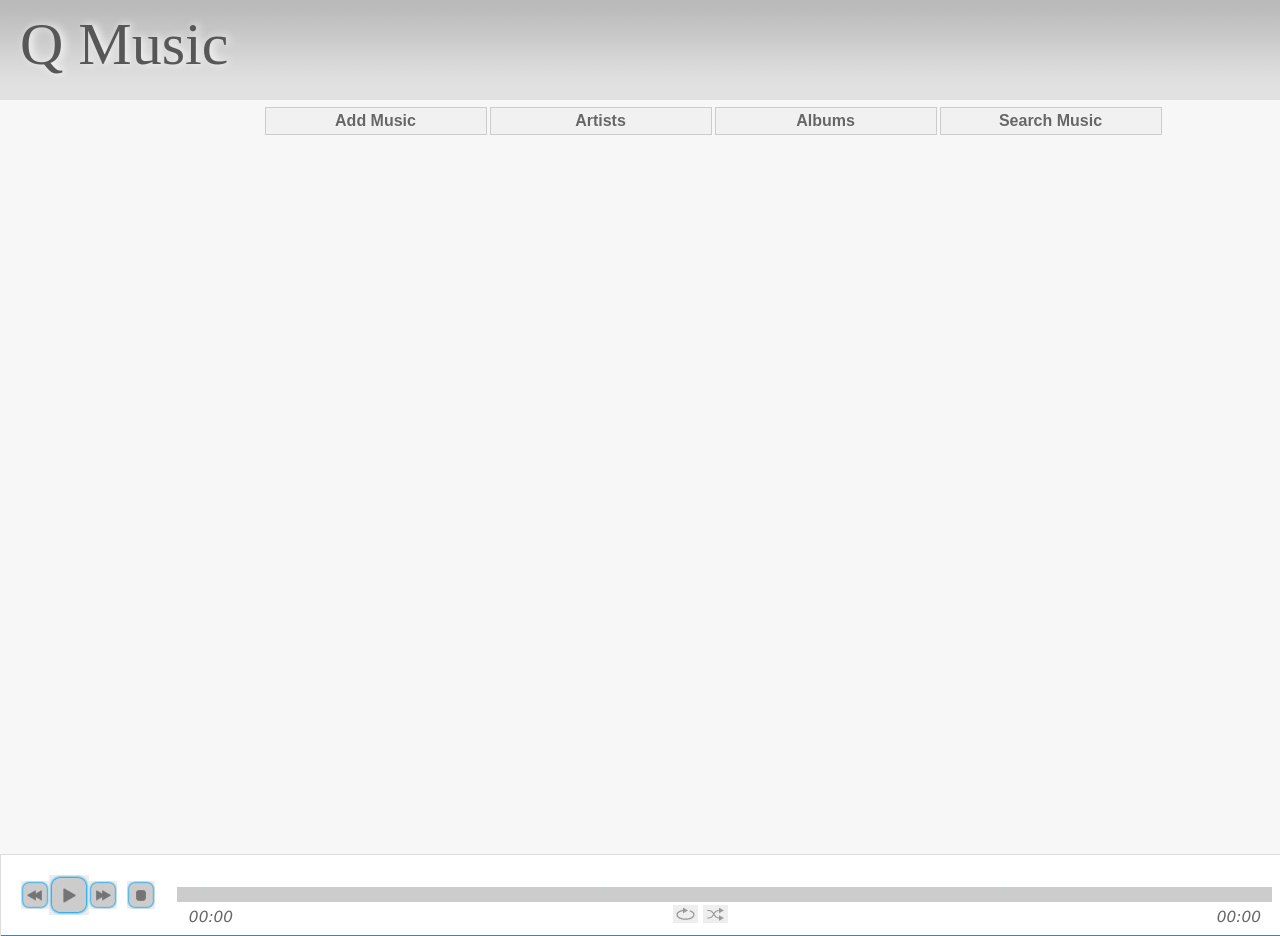
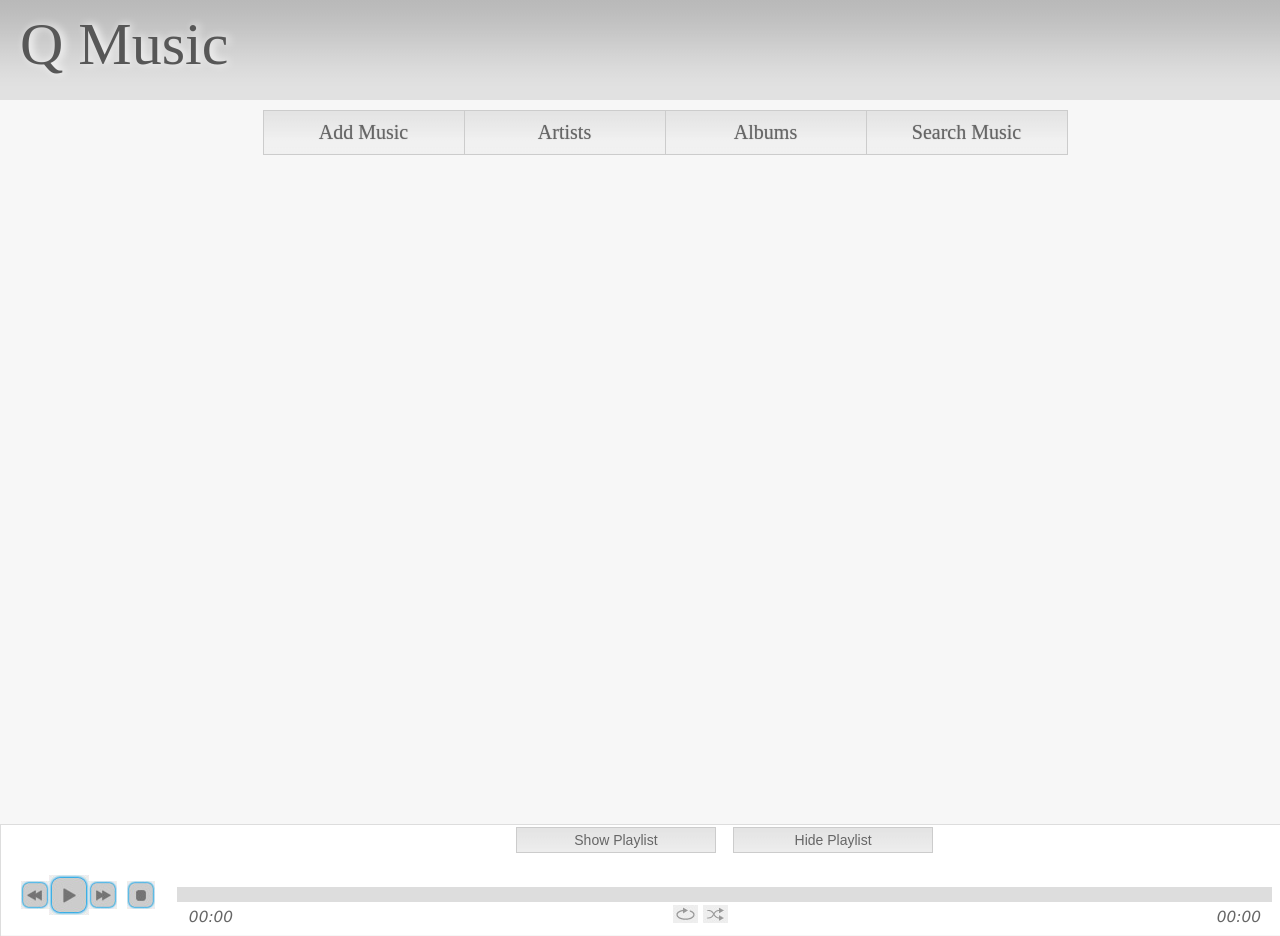
Before and after one commit to kdibaba/q-django-music-server, a Python web app: template templates/base.html in a window 1280 px wide; the page is wider, and only the part inside the window is pictured. Run offline with Jinja, Linux system fonts and the light colour scheme; the template is opened without the code that fills it, so the values that code supplies are empty; some web fonts are replaced.

Commit message:
MAD CHANGES..

```diff
--- a/music/models.py
+++ b/music/models.py
@@ -9,6 +9,9 @@ class Music_Album(models.Model):
     album       = models.CharField( max_length = 200 )
     folder      = models.CharField( max_length = 200 )
     letter      = models.CharField( max_length = 1 )
+    year        = models.IntegerField(null=True, blank=True)
+    song_count  = models.IntegerField(null=True, blank=True)
+    length      = models.CharField( max_length = 50, null=True, blank=True)
     album_art   = models.BooleanField( )
 
 class Music_Song(models.Model):
@@ -20,3 +23,4 @@ class Music_Song(models.Model):
     type        = models.CharField( max_length = 200 )
     path        = models.CharField( max_length = 400 )
     letter      = models.CharField( max_length = 1 )
+    rating      = models.IntegerField(null=True, blank=True)
--- a/static/css/base.css
+++ b/static/css/base.css
@@ -38,7 +38,7 @@ body {
 }
 
 #content {
-	padding-bottom: 100px;
+	padding-bottom: 130px;
 }
 
 .nav_header {
@@ -54,21 +54,21 @@ body {
 }
 
 .nav_button a {
-	background: none repeat scroll 0 0 #F1F1F1;
+	background: url('/static/images/main_menu_bg.jpg') white;
 	border: 1px solid #CCC;
-	color: #666;
+	color: #666666;
 	display: inline-block;
-	font: bold 16px arial,sans-serif;
-	margin: 7px 0;
-	padding: 4px 10px;
+	font-size: 20px;
+	margin: 10px -2px;
 	text-decoration: none;
 	text-align: center;
+	text-shadow: 0 0 1px #999999;
+	padding: 10px 0px;
 	width: 200px;
-	text-shadow: 0 0 1px white;
 }
 
 .nav_button a:hover {
-    border: 1px solid #848181;
+	text-shadow: 0 0 2px #777777;
     }
 
 .header_button {
@@ -146,18 +146,19 @@ body {
 #footer_wrapper {
 	bottom			: 0;
 	color			: #FFFFFF;
-    height			: 82px;
+    height			: 112px;
     width			: 100%;
     z-index			: 2;
     position		: fixed;
 }
 
 #footer {
-	bottom			: 0;
-	color			: #FFFFFF;
-    height			: 60px;
-    width			: 1440px;
-    margin-left		: auto ;
-    margin-right	: auto ;
-    text-align		: center;
+	bottom: 0;
+	color: white;
+	height: 112px;
+	width: 1440px;
+	margin-left: auto;
+	margin-right: auto;
+	text-align: center;
+	border: 1px solid #DDD;
 }
--- a/static/css/jplayer.blue.monday.css
+++ b/static/css/jplayer.blue.monday.css
@@ -26,7 +26,6 @@ div.jp-video {
 	font-family:Verdana, Arial, sans-serif;
 	line-height:1.6;
 	color: #666;
-	border:1px solid #DDDDDD;
 	background-color:#eee;
 	position:relative;
 }
@@ -365,7 +364,6 @@ div.jp-title,
 div.jp-playlist {
 	width:100%;
 	background-color:#ccc;
-	border-top:1px solid #009be3;
 }
 div.jp-type-single div.jp-title,
 div.jp-type-playlist div.jp-title,
@@ -377,7 +375,8 @@ div.jp-playlist ul {
 	list-style-type:none;
 	margin:0;
 	padding:0 20px;
-	font-size:.72em;
+	font-size:12px;
+	text-align: left;
 }
 
 div.jp-title li {
@@ -385,7 +384,7 @@ div.jp-title li {
 	font-weight:bold;
 }
 div.jp-playlist li {
-	padding:5px 0 4px 20px;
+	padding:2px 0 2px 20px;
 	border-bottom:1px solid #eee;
 }
 
@@ -396,7 +395,7 @@ div.jp-playlist li div {
 /* Note that the first-child (IE6) and last-child (IE6/7/8) selectors do not work on IE */
 
 div.jp-type-playlist div.jp-playlist li:last-child {
-	padding:5px 0 5px 20px;
+	padding:2px 0 2px 20px;;
 	border-bottom:none;
 }
 div.jp-type-playlist div.jp-playlist li.jp-playlist-current {
--- a/static/css/music.css
+++ b/static/css/music.css
@@ -18,13 +18,21 @@
 .album {
 	display: inline-block;
 	width: 167px;
+	font-size: 10px;
+	height	: 180px;
+}
+
+.album text {
+	color	: #999999;
 }
 
 .album h1 {
-	color: #999;
 	font-size: 11px;
+	font-weight	: normal;
 	overflow: hidden;
 	margin-right: 25px;
+	white-space: nowrap;
+	color	: #555555;
 }
 
 .current_album	{
@@ -33,7 +41,7 @@
 	float		: left;
 }
 #curr_album_img_div {
-	box-shadow: 0 0 20px #ddd
+	box-shadow: 0 0 10px #999999;
 }
 
 #img_div {
@@ -91,3 +99,38 @@
 #album tr:hover {
 	background	: #f7f7f7;
 }
+
+#playlist_button_wrapper {
+	margin: auto;
+	width: 1440px;
+	background: white;
+}
+
+#playlist_button {
+	background: url('/static/images/main_menu_bg.jpg') white;
+	border: 1px solid #cccccc;
+	padding: 4px;
+	width: 200px;
+	cursor: pointer;
+	color: #666666;
+	font-size: 14px;
+	margin	: 2px 6px;
+}
+
+#play_album_button {
+	background: url('/static/images/main_menu_bg.jpg') white;
+	border: 1px solid #cccccc;
+	padding: 4px;
+	width: 200px;
+	cursor: pointer;
+	color: #666666;
+	font-size: 14px;
+}
+
+#play_album_button:hover {
+	box-shadow: 0 0 2px #555555;
+}
+
+.artist_name {
+	cursor	: pointer;
+	}
--- a/static/javascript/music.js
+++ b/static/javascript/music.js
@@ -1,7 +1,8 @@
 // GLOBAL CONSTANTS
 
 CURRENT_ALBUM = ''
-
+PLAYLIST = ''
+NOW_PLAYING = false
 // AJAX CALLS
 function get_all_artists() {
 	$.get("/artists/", function(jsonArtists) {
@@ -18,7 +19,7 @@ function show_artists(jsonArtists) {
 	$('#artists').append('<ul>');
 	$.each(artists, function(i,item){
 		artist_count+=1;
-		$('#artists').append('<div onclick="get_albums_by_artist('+item.pk+')">' + item.fields.artist + ' </div>');
+		$('#artists').append('<div onclick="get_albums_by_artist('+item.pk+')"><text class="artist_name" >' + item.fields.artist + '</text></div>');
 	})
 	$('#artists').append('</ul>');
 	$('#artists').prepend('<p class="nav_header">' + artist_count + ' Artists</p>');
@@ -33,16 +34,25 @@ function get_all_albums() {
 function show_albums(jsonAlbums) {
 	var albums = jQuery.parseJSON(jsonAlbums);
 	var album_count = 0
+	var cover_count = 0;
+	var missing_cover_count = 0;
 
 	$('#content').replaceWith('<div id="content"></div>')
 	$('#content').append('<div id="albums"></div>');
 	$.each(albums, function(i,item){
 		album_count+=1;
-		$('#albums').append('<div class="album album_' + item.pk + '" onclick="get_album('+item.pk+')">' + '<h1>' + item.fields.album + '</h1>' + '</div>');
-		if (item.fields.album_art){$('.album_'+item.pk).append( '<div id="img_div"><img src="/static/music/'+ item.fields.letter +'/' + item.fields.folder + '/Folder.jpg' + '" /></div>' )}
-		else {$('.album_'+item.pk).append( '<div id="img_div"><img src="/static/images/default_album_art.jpg" /></div>' )}
+		$('#albums').append('<div class="album album_' + item.pk + '" onclick="get_album_show('+item.pk+')">' + '<h1 class="album_name">' + item.fields.album + '</h1>' + '</div>');
+		$('.album_' + item.pk).append('<text>' + item.fields.song_count + ' SONGS</text>')
+		if (item.fields.album_art){
+			//cover_count += 1;
+			$('.album_'+item.pk).prepend( '<div id="img_div"><img src="/static/music/'+ item.fields.letter +'/' + item.fields.folder + '/Folder.jpg' + '" /></div>' )}
+		else {
+			//missing_cover_count += 1
+			;$('.album_'+item.pk).prepend( '<div id="img_div"><img src="/static/images/default_album_art.jpg" /></div>' )}
 	})
 	$('#albums').prepend('<p class="nav_header">' + album_count + ' Albums</p>');
+	//alert('Cover Count = ' + cover_count);
+	//alert('Missing Cover Count = ' + missing_cover_count);
 }
 
 function get_albums_by_artist(artist_id) {
@@ -51,13 +61,22 @@ function get_albums_by_artist(artist_id) {
 	});
 };
 
-function get_album(album_id) {
+function get_album_show(album_id) {
 	jQuery.ajax({
 		url: "/album/" + album_id + "/",
-		success: function(jsonAlbum) {show_album(jsonAlbum);},
+		success: function(jsonAlbum) {show_album(jsonAlbum, 1);},
 		async	: false
 	});
 };
+
+function get_album_play(album_id) {
+	jQuery.ajax({
+		url: "/album/" + album_id + "/",
+		success: function(jsonAlbum) {play_album(jsonAlbum, 2);},
+		async	: true
+	});
+};
+
 function get_album_info(album_id) {
 	jQuery.ajax({
 		url: "/album_info/" + album_id + "/",
@@ -66,7 +85,7 @@ function get_album_info(album_id) {
 	});
 };
 
-function show_album(jsonAlbum) {
+function show_album(jsonAlbum, show_or_play) {
 	var album = jQuery.parseJSON(jsonAlbum);
 
 	$('#content').replaceWith('<div id="content"></div>')
@@ -77,31 +96,71 @@ function show_album(jsonAlbum) {
 	$.each(CURRENT_ALBUM, function(i,item){
 		if (item.fields.album_art){$('.current_album').append( '<div id="curr_album_img_div"><img src="/static/music/' +item.fields.letter+ '/' + item.fields.folder + '/Folder.jpg' + '" /></div>' )}
 		else {$('.current_album').append( '<div id="curr_album_img_div"><img src="/static/images/default_album_art.jpg" /></div>' )}
+		$('.current_album').append( '<button id="play_album_button" onclick="get_album_play('+item.pk+')">PLAY ALBUM</button>')
 	})
 	CURRENT_ALBUM = ''
 
-	$('#album').append('<table id="song_table"><tr><th>Title</th><th>Length</th></tr></table>')
+	$('#album').append('<table id="song_table"><tr><th>Title</th><th>Length</th><th>Rating</th></tr></table>')
 	$.each(album, function(i,item){
 		if (item.fields.type == 'mp3'){
 			$('#song_table').append('<tr class="songs" id="song_'+item.pk+'" ><td ondblclick="play_song(\''+item.pk+'\', \'' + item.fields.type + '\', \'' + item.fields.letter + '\', \'' + item.fields.path + '\', \'' + item.fields.filename + '\')">' + item.fields.title + '</td>' +
-			'<td>' + item.fields.length + '</td>');
+			'<td>' + item.fields.length + '</td>' + '<td>' + item.fields.rating + '</td>');
 		}
 	})
 	$('#albums').append('</table>');
+	if (show_or_play == 2){play_album(jsonAlbum)}
 }
 
 function play_song(song_id, type, letter, path, song) {
 	$('.songs').css('background', '#F7F7F7').css('color', '#555555')
 	$('#song_' + song_id).css('background', '#7FAD35').css('color', '#ffffff')
+
+	//If playlist is being displayed when someone wants to play a single song,
+	//Hide the playlist.
+	if (PLAYLIST){hide_playlist()}
 	var destiny = "/static/music/"+letter+"/"+path+"/"+song;
+
+	recreate_playlist();
+	PLAYLIST = new jPlayerPlaylist({
+		jPlayer: "#jquery_jplayer_1",
+		cssSelectorAncestor: "#jp_container_1"
+	},  [], {
+		swfPath: "/static/javascript/",
+		supplied: "oga, mp3",
+		solution: "html, flash"
+	});
+
 	$("#jquery_jplayer_1").jPlayer("setMedia", {
 		'mp3': destiny,
-	});
-	$("#jquery_jplayer_1").jPlayer("play", 0);
+	}).jPlayer("play");
+	NOW_PLAYING = true
+}
+
+function play_album(jsonAlbum){
+	$('.songs').css('background', '#F7F7F7').css('color', '#555555')
+	var album = jQuery.parseJSON(jsonAlbum);
+	recreate_playlist();
+	var album_songs = []
+	$.each(album, function(i,item){
+		if (item.fields.type == 'mp3'){
+			album_songs.push({title: item.fields.title, 'mp3': "/static/music/"+item.fields.letter+"/"+item.fields.path+"/"+item.fields.filename})
+		}
+	})
+	PLAYLIST = new jPlayerPlaylist({
+			jPlayer: "#jquery_jplayer_1",
+			cssSelectorAncestor: "#jp_container_1"
+		},  album_songs, {
+    		swfPath: "/static/javascript/",
+			supplied: "oga, mp3",
+    		solution: "flash, html"
+		});
+	NOW_PLAYING = true
 }
 
 function recreate_playlist(){
+	if (PLAYLIST){delete(PLAYLIST)}
 	$('#jplayer_div').remove()
+	$('#playlist_button_wrapper').remove()
 	$('#footer').append('<div id="jplayer_div"></div>')
 	$('#jplayer_div').append('<div id="jquery_jplayer_1" class="jp-jplayer"></div>')
 
@@ -123,8 +182,8 @@ function recreate_playlist(){
 	$('.jp-interface').append('<div class="jp-volume-bar"></div>')
 	$('.jp-volume-bar').append('<div class="jp-volume-bar-value"></div>')
 	$('.jp-interface').append('<div class="jp-time-holder"></div>')
-	$('.jp-time-holde').append('<div class="jp-current-time"></div>')
-	$('.jp-time-holde').append('<div class="jp-duration"></div>')
+	$('.jp-time-holder').append('<div class="jp-current-time"></div>')
+	$('.jp-time-holder').append('<div class="jp-duration"></div>')
 	$('.jp-interface').append('<ul class="jp-toggles">')
 	$('.jp-toggles').append('<li><a href="javascript:;" class="jp-shuffle" tabindex="1" title="shuffle">shuffle</a></li>')
 	$('.jp-toggles').append('<li><a href="javascript:;" class="jp-shuffle-off" tabindex="1" title="shuffle off">shuffle off</a></li>')
@@ -135,13 +194,17 @@ function recreate_playlist(){
 	$('.jp-type-playlist').append('<div class="jp-no-solution"></div>')
 	$('.jp-no-solution').append('<span>Update Required</span>')
 	$('.jp-no-solution').append('To play the media you will need to either update your browser to a recent version or update your <a href="http://get.adobe.com/flashplayer/" target="_blank">Flash plugin</a>.')
+
+	$('#footer').prepend('<div id="playlist_button_wrapper"></div>')
+	$('#playlist_button_wrapper').append('<button id="playlist_button" onclick="show_playlist()">Show Playlist</button>')
+	$('#playlist_button_wrapper').append('<button id="playlist_button" onclick="hide_playlist()">Hide Playlist</button>')
 }
 
 function show_playlist(){
-	final_height =  $('.jp-playlist').height()+82
-	$("#footer_wrapper").animate({height: final_height}, 1000)
+	final_height =  $('.jp-playlist').height()+112
+	$("#footer_wrapper").animate({height: final_height})
 }
 
 function hide_playlist(){
-	$("#footer_wrapper").animate({height: '82px'}, 1000)
+	$("#footer_wrapper").animate({height: '112px'})
 }
--- a/templates/base.html
+++ b/templates/base.html
@@ -13,18 +13,31 @@
 	    <script src="/static/javascript/music.js" type="text/javascript" charset="utf-8"></script>
 	    <script type="text/javascript">
 	    $(document).ready(function(){
-	    	new jPlayerPlaylist({
+	    	PLAYLIST = new jPlayerPlaylist({
 	    		jPlayer: "#jquery_jplayer_1",
 	    		cssSelectorAncestor: "#jp_container_1"
-	    	},  [{title:'test 3',
-	    	    				'mp3':"/static/music/A/AARON.NEVILLE-GOLD-2CD-2008-C4/111-aaron_neville-the_greatest_love.mp3",
-	                                             },
-	                                            {title:'test 4',
-	    	    				'mp3':"/static/music/A/AARON.NEVILLE-GOLD-2CD-2008-C4/111-aaron_neville-the_greatest_love.mp3",
-	                                             }], {
-	    		swfPath: "/static/javascript/lib/",
-	    		supplied: "oga, mp3"
+	    	},  [], {
+	    		swfPath: "/static/javascript/",
+	    		supplied: "oga, mp3",
+	    		solution: "flash, html"
 	    	});
+	    	$(document.documentElement).keyup(function (event) {
+	    		if (event.keyCode == 32) {
+		    		if(NOW_PLAYING){
+		    		    PLAYLIST.pause();
+		    			NOW_PLAYING = false
+		    		}
+		    		else{
+			    		PLAYLIST.play();
+			    		NOW_PLAYING = true
+	    		  	}
+	    		}
+	    		else if (event.keyCode == 78) {
+		    		if(PLAYLIST){
+		    		    PLAYLIST.next();
+		    		}
+	    		}
+	    		});
 	    });
 	    </script>
 	    {% block head %}{% endblock %}
@@ -48,6 +61,10 @@
 			</div>
 			<div id="footer_wrapper">
 				<div id="footer">
+				<div id="playlist_button_wrapper">')
+					<button id="playlist_button" onclick="show_playlist()">Show Playlist</button>'
+					<button id="playlist_button" onclick="hide_playlist()">Hide Playlist</button>'
+				</div>
 				<div id="jplayer_div">
 				<div id="jquery_jplayer_1" class="jp-jplayer"></div>
 
```
Also changed, not shown: music/views.py (+53 -25 lines), static/images/main_menu_bg.jpg (added), static/javascript/lib/jplayer.playlist.min.js.
